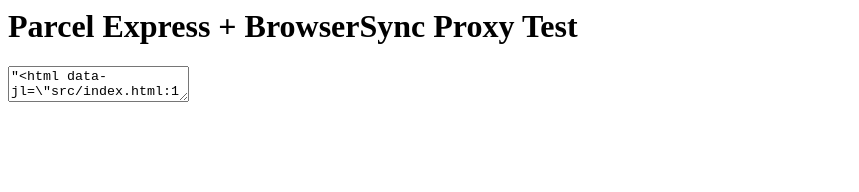
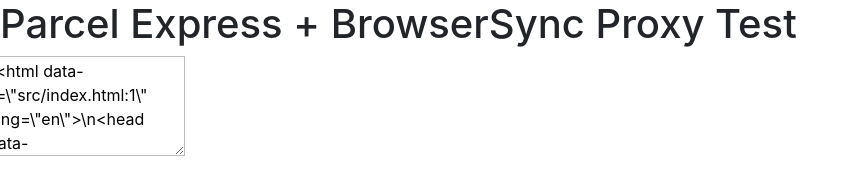
Before and after one commit to trustyoo86/parcel-browsersync-proxy-example, a website built with Parcel: page src/index.html in a window 1280 px wide. Shown: the whole page, without its empty margins (0-859 px from the left). Built offline with nearby package versions, Linux system fonts and the light colour scheme; files whose address does not match are found by name.

Commit message:
[feature/bootstrap] added scss & bootstrap import

```diff
--- a/dev/browserSync.js
+++ b/dev/browserSync.js
@@ -17,3 +17,5 @@
     bundler.middleware()
   ]
 })
+
+// bundler.middleware();
--- a/package.json
+++ b/package.json
@@ -22,8 +22,10 @@
   "author": "",
   "license": "ISC",
   "dependencies": {
+    "bootstrap": "^4.0.0",
     "express": "^4.16.2",
-    "jquery": "^3.3.1"
+    "jquery": "^3.3.1",
+    "node-sass": "^4.7.2"
   },
   "devDependencies": {
     "babel-preset-env": "^1.6.1",
--- a/src/index.html
+++ b/src/index.html
@@ -3,11 +3,15 @@
   <meta charset="UTF-8">
   <meta name="viewport" content="width=device-width, initial-scale=1.0">
   <meta http-equiv="X-UA-Compatible" content="ie=edge">
+  <link rel="stylesheet" href="../node_modules/bootstrap/dist/css/bootstrap.min.css" />
+  <link rel="stylesheet" href="./scss/main.scss" />
   <title>Parcel browser sync test</title>
 </head>
 <body>
   <h1>Parcel Express + BrowserSync Proxy Test</h1>
-  <textarea data-input="result"></textarea>
+  <div class="row">
+    <textarea class="textarea" data-input="result"></textarea>
+  </div>
   <script src="./js/main.js"></script>
 </body>
 </html>
--- /dev/null
+++ b/src/scss/main.scss
@@ -0,0 +1,5 @@
+.textarea {
+  width: 200px;
+  height: 100px;
+  border: 1px solid #bdbdbd;
+}
```
Also changed, not shown: 1 other file.
